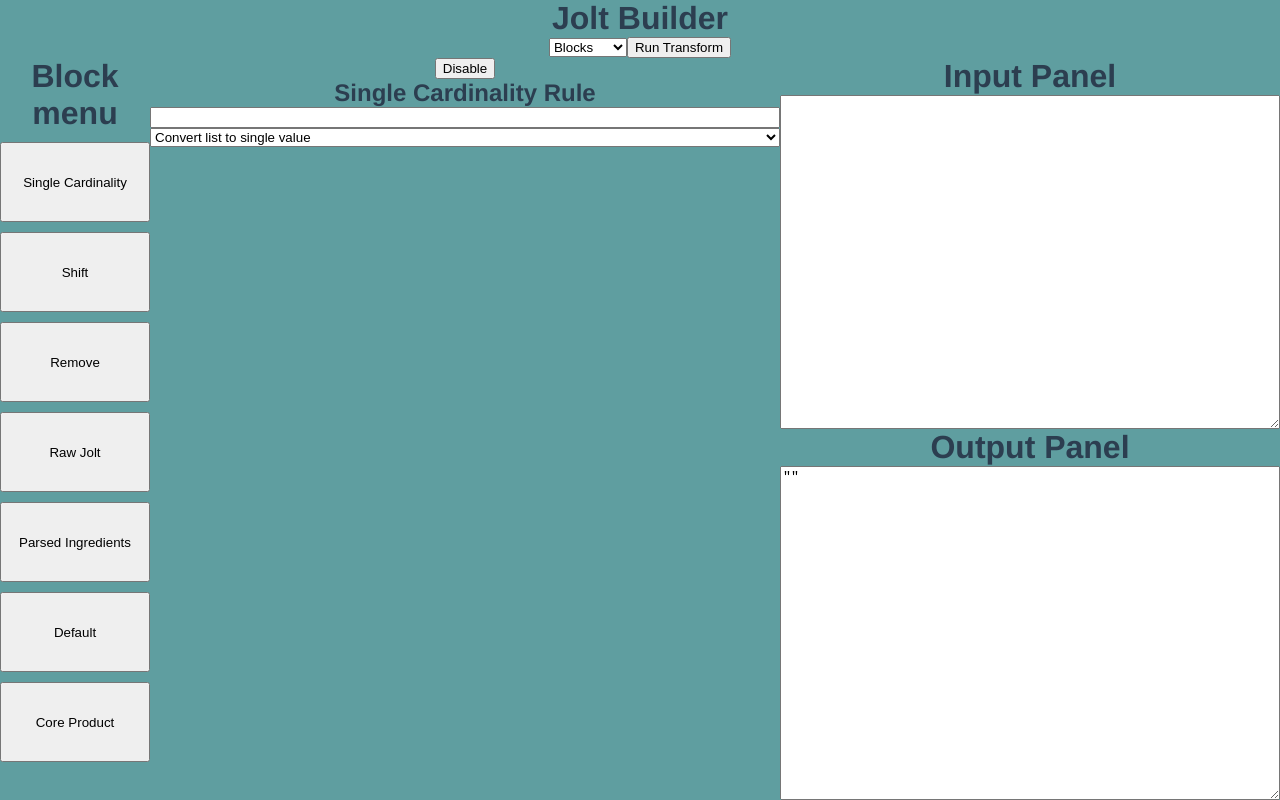
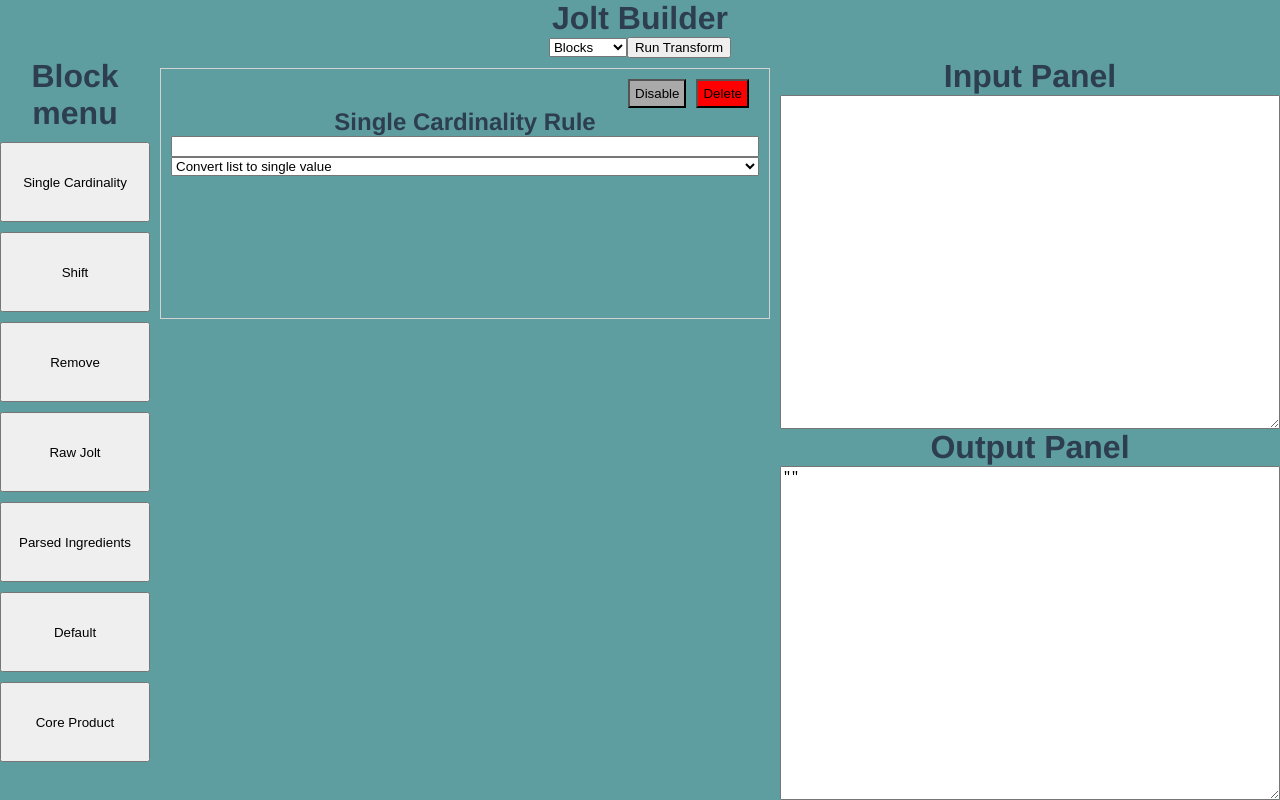
Before and after one commit to chris-schmitz/jolt-spec-builder-client, a Vue app: page / in a window 1280 px wide. Both pictures are taken after a click on the button "Single Cardinality". Built offline with nearby package versions, Linux system fonts and the light colour scheme.

Commit message:
adds ability to delete blocks

```diff
--- a/src/components/SpecRenderer.vue
+++ b/src/components/BlockRenderer.vue
@@ -3,18 +3,22 @@
     <div
         v-for="(block,index) in store.specBlockList"
         :key="block.id"
+        class="block"
+        :class="blockIsDisabled(block)"
     >
-      <button
-          @click="toggleDisableForBlock(block)"
-      >
-        Disable
-      </button>
+      <div class="button-group">
+        <button class="disable-button" @click="toggleDisableForBlock(block)">
+          Disable
+        </button>
+        <button class="delete-button" @click="deleteBlock(block)">
+          Delete
+        </button>
+      </div>
       <component
           :block="block"
           :index="index"
           :is="determineBlockComponent(block)"
           @block-operation-updated="updateSingleBlock"
-          :class="blockIsDisabled(block)"
       >
       </component>
     </div>
@@ -55,8 +59,14 @@
   }
 }
 
-function toggleDisableForBlock(block) {
+function toggleDisableForBlock(block: UIBlockOperation) {
   store.disableBlock(block)
+  const specList = convertBlockToSpecList(store.specBlockList)
+  specSubmitter.runTransformation(specList)
+}
+
+function deleteBlock(block: UIBlockOperation) {
+  store.deleteBlock(block)
   const specList = convertBlockToSpecList(store.specBlockList)
   specSubmitter.runTransformation(specList)
 }
@@ -90,18 +100,39 @@
   overflow-y: scroll;
 }
 
-.spec-block {
-  background: lightseagreen;
+.block {
+  /*background: lightseagreen;*/
   display: flex;
-  margin-top: 10px;
+  flex-direction: column;
+  margin: 10px;
+  padding: 10px;
+  border: 1px solid lightgray;
 }
 
-.spec-block * {
-  flex: 1;
-}
+/*.spec-block * {*/
+/*  flex: 1;*/
+/*}*/
 
 .disabled-block {
   background: gray;
 }
 
+.button-group {
+  display: flex;
+  justify-content: flex-end;
+}
+
+.button-group button {
+  margin-right: 10px;
+  padding: 5px;
+}
+
+.disable-button {
+  background: darkgray;
+}
+
+.delete-button {
+  background: red;
+}
+
 </style>
--- a/src/layouts/JoltBuilder.vue
+++ b/src/layouts/JoltBuilder.vue
@@ -13,7 +13,7 @@
         <block-menu></block-menu>
       </div>
       <div class="center-panel">
-        <spec-renderer v-if="state.specView === 'blocks'"></spec-renderer>
+        <block-renderer v-if="state.specView === 'blocks'"></block-renderer>
         <full-spec-input v-if="state.specView === 'full'"></full-spec-input>
       </div>
       <div class="right-panel">
@@ -26,7 +26,7 @@
 
 <script lang="ts" setup>
 import BlockMenu from '@/components/BlockMenu.vue';
-import SpecRenderer from '@/components/SpecRenderer.vue';
+import BlockRenderer from '@/components/BlockRenderer.vue';
 import InputPanel from '@/components/InputPanel.vue';
 import OutputPanel from '@/components/OutputPanel.vue';
 import FullSpecInput from '@/components/FullSpecInput.vue';
--- a/src/store/SpecStore.ts
+++ b/src/store/SpecStore.ts
@@ -50,11 +50,15 @@
             const targetIndex = index ? index : this.specBlockList.length
             this.specBlockList.splice(targetIndex, 0, block)
         },
-        disableBlock(block: UIBlockOperation, currentState: boolean) {
+        disableBlock(block: UIBlockOperation) {
             const targetBlock = this.specBlockList.find(b => b.id === block.id);
             if (targetBlock) {
                 (targetBlock.renderData as AllBlocksGetThisRenderData).disabled = !(targetBlock.renderData as AllBlocksGetThisRenderData).disabled
             }
+        },
+        deleteBlock(block: UIBlockOperation) {
+            const index = this.specBlockList.indexOf(block)
+            this.specBlockList.splice(index, 1)
         }
     },
 })
```
